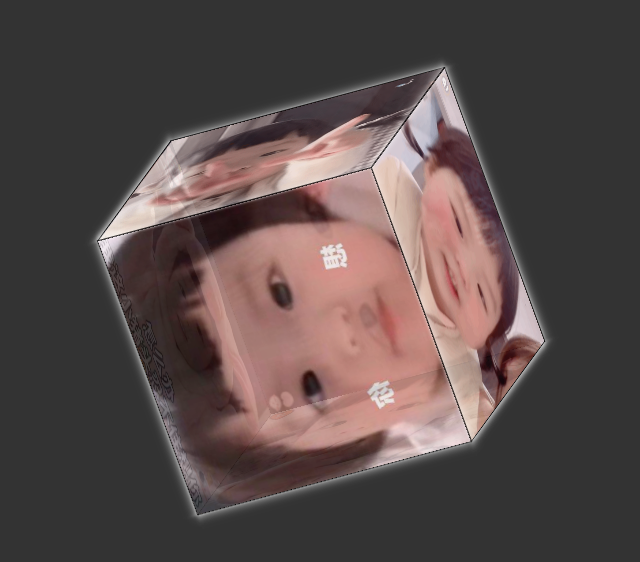
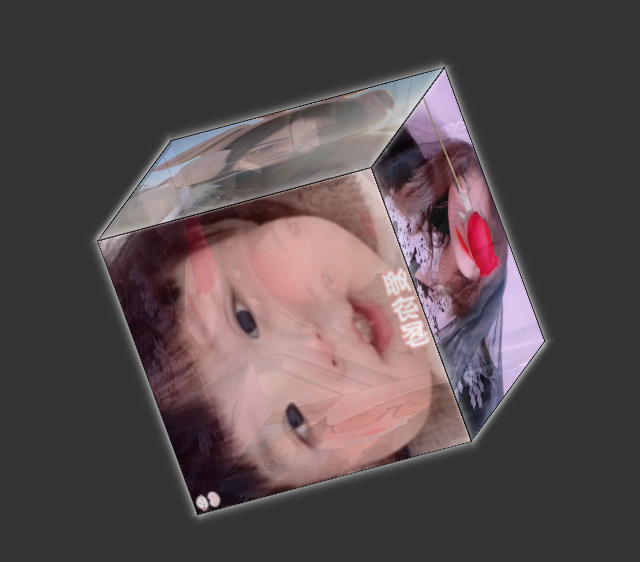
Before and after one commit to niushenghao/niushenghao.github.io, a plain HTML site: page xiaoniuaiyiyi/out/artifacts/web_war_exploded/index.html in a window 1280 px wide. Shown: the part 110-672 px from the top of the page, without its empty margins (319-959 px from the left). Drawn offline with Linux system fonts and the light colour scheme.

Commit message:
Update cube.css

```diff
--- a/xiaoniuaiyiyi/out/artifacts/web_war_exploded/css/cube.css
+++ b/xiaoniuaiyiyi/out/artifacts/web_war_exploded/css/cube.css
@@ -44,7 +44,7 @@ li {
 }
 
 li:nth-child(1) {
-    background: url(../img/44454554.gif);
+	background: url(../img/Screenshot_20210521-153557__01.jpg);
 	background-position: center;
 	background-size: cover;
 	transform: translateZ(150px);
@@ -52,7 +52,7 @@ li:nth-child(1) {
 
 /*后*/
 li:nth-child(2) {
-    background: url(../img/45111.gif);
+	background: url(../img/Screenshot_20210521-153642__01.jpg);
 	background-position: center;
 	background-size: cover;
 	transform: translateZ(-150px);
@@ -60,7 +60,7 @@ li:nth-child(2) {
 
 /*左*/
 li:nth-child(3) {
-    background: url(../img/444444.gif);
+	background: url(../img/mmexport1621180930303.jpg);
 	background-position: center;
 	background-size: cover;
 	transform: rotateY(90deg) translateZ(-150px);
@@ -68,7 +68,7 @@ li:nth-child(3) {
 
 /*右*/
 li:nth-child(4) {
-    background: url(../img/555555.gif);
+	background: url(../img/mmexport1621582248928.jpg);
 	background-position: center;
 	background-size: cover;
 	transform: rotateY(90deg) translateZ(150px);
@@ -76,14 +76,14 @@ li:nth-child(4) {
 
 /*上*/
 li:nth-child(5) {
-    background: url(../img/45898412.gif);
+	background: url(../img/mmexport1621582376875.jpg);
 	background-position: center;
 	background-size: cover;
 	transform: rotateX(90deg) translateZ(150px);
 }
 
 li:nth-child(6) {
-    background: url(../img/4578578.jpg);
+	background: url(../img/45898412.gif);
 	background-position: center;
 	background-size: cover;
 	transform: rotateX(90deg) translateZ(-150px);
```
Lines whose indentation alone changed are shown as unchanged.
